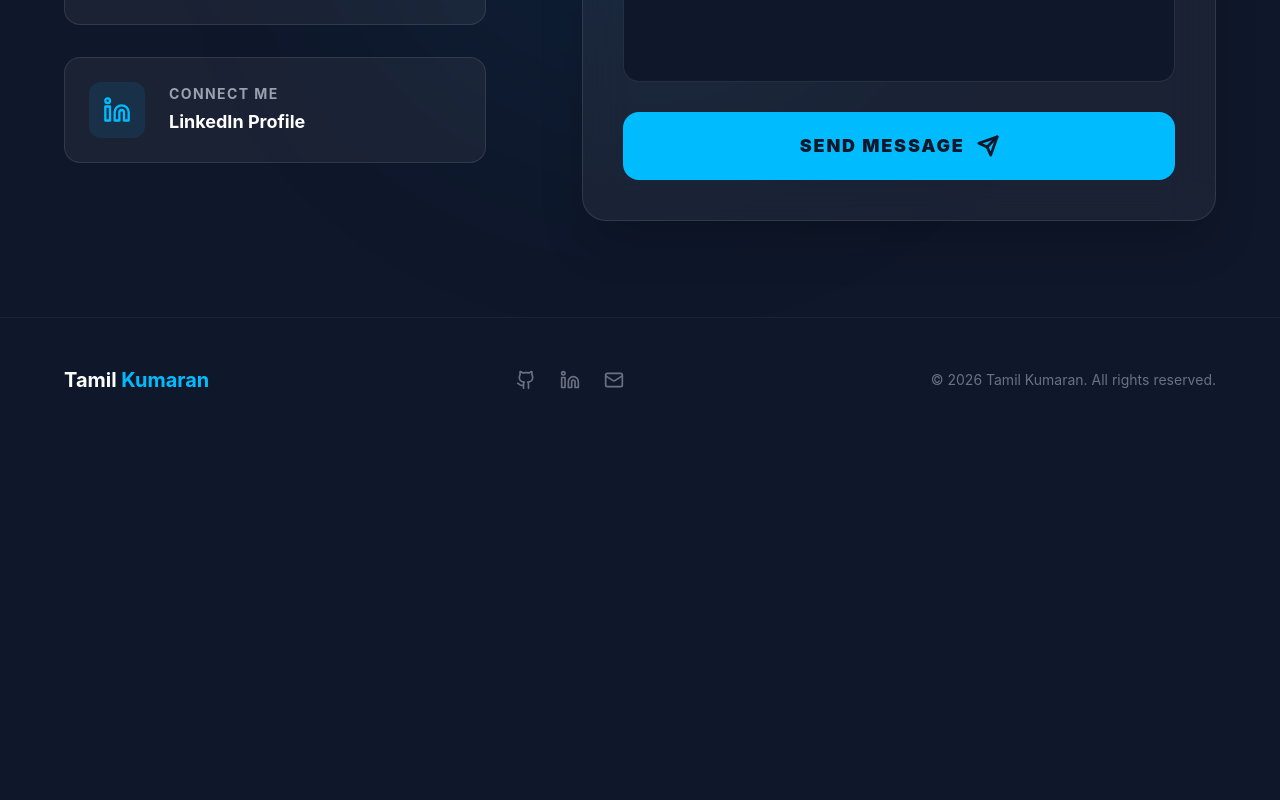
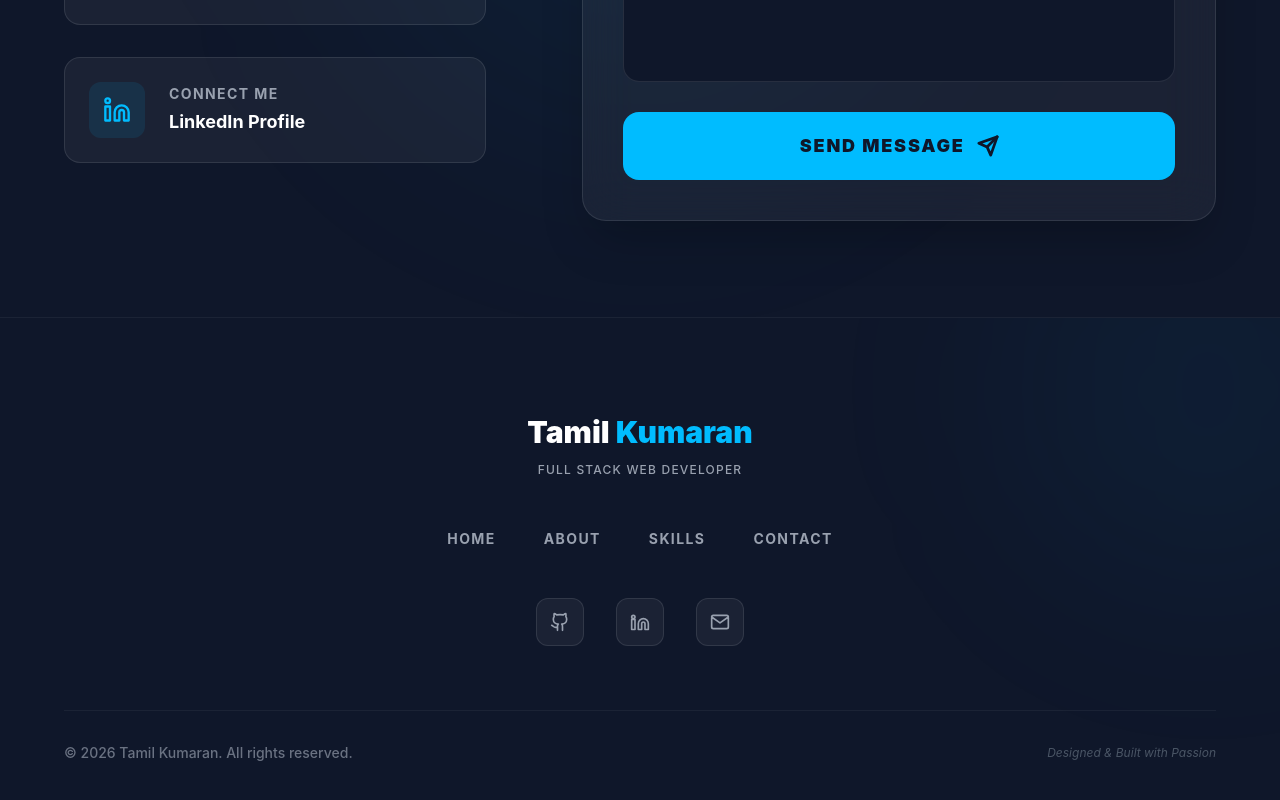
Before and after one commit to tamilkumaran050706-oss/FUTURE_FS_01, a React app: page / in a window 1280 px wide. Shown: the part 3809-4609 px from the top of the page. Before the commit the page ends 4251 px from the top, so only its background shows below. Built offline with nearby package versions, Linux system fonts and the light colour scheme; the HTML template or start-up script is replaced by a standard one.

Commit message:
Final premium Footer section implementation

```diff
--- a/src/components/Footer.jsx
+++ b/src/components/Footer.jsx
@@ -1,49 +1,105 @@
 import React from 'react';
+import { Link } from 'react-scroll';
 
 const Footer = () => {
   const currentYear = new Date().getFullYear();
 
+  const navLinks = [
+    { name: 'Home', to: 'hero' },
+    { name: 'About', to: 'about' },
+    { name: 'Skills', to: 'skills' },
+    { name: 'Contact', to: 'contact' },
+  ];
+
+  const socialLinks = [
+    {
+      name: 'GitHub',
+      href: 'https://github.com/tamilkumaran050706-oss',
+      icon: 'M15 22v-4a4.8 4.8 0 0 0-1-3.5c3 0 6-2 6-5.5.08-1.25-.27-2.48-1-3.5.28-1.15.28-2.35 0-3.5 0 0-1 0-3 1.5-2.64-.5-5.36-.5-8 0C6 2 5 2 5 2c-.3 1.15-.3 2.35 0 3.5A5.403 5.403 0 0 0 4 9c0 3.5 3 5.5 6 5.5-.39.49-.68 1.05-.85 1.65-.17.6-.22 1.23-.15 1.85v4M9 18c-4.51 2-5-2-7-2'
+    },
+    {
+      name: 'LinkedIn',
+      href: 'https://www.linkedin.com/in/tamil-kumaran-11181432a/',
+      icon: 'M16 8a6 6 0 0 1 6 6v7h-4v-7a2 2 0 0 0-2-2 2 2 0 0 0-2 2v7h-4v-7a6 6 0 0 1 6-6z M2 9h4v12H2z M4 4a2 2 0 1 1 0 4 2 2 0 0 1 0-4z'
+    },
+    {
+      name: 'Email',
+      href: 'mailto:tamil.kumaran050706@gmail.com',
+      icon: 'M4 4h16c1.1 0 2 .9 2 2v12c0 1.1-.9 2-2 2H4c-1.1 0-2-.9-2-2V6c0-1.1.9-2 2-2z M22 6l-10 7L2 6'
+    },
+  ];
+
   return (
-    <footer className="py-12 bg-[#0f172a] border-t border-white/5">
-      <div className="max-w-7xl mx-auto px-6 sm:px-12 lg:px-16">
-        <div className="flex flex-col md:flex-row items-center justify-between gap-8">
-          {/* Logo/Name */}
-          <div className="text-xl font-bold text-white">
-            Tamil <span className="text-sky-400">Kumaran</span>
+    <footer className="relative bg-[#0f172a] pt-24 pb-12 overflow-hidden border-t border-white/5">
+      {/* Background Decorative Element */}
+      <div className="absolute top-0 right-0 w-[400px] h-[400px] bg-sky-500/5 rounded-full blur-[100px] -mr-32 -mt-32 pointer-events-none"></div>
+
+      <div className="relative z-10 max-w-7xl mx-auto px-6 sm:px-12 lg:px-16">
+        <div className="flex flex-col items-center text-center">
+          {/* Branding */}
+          <div className="mb-12">
+            <h2 className="text-3xl font-black text-white mb-3">
+              Tamil <span className="text-sky-400">Kumaran</span>
+            </h2>
+            <p className="text-gray-400 font-medium tracking-widest uppercase text-xs">
+              Full Stack Web Developer
+            </p>
           </div>
 
-          {/* Social Icons */}
-          <div className="flex items-center gap-6">
-            <a
-              href="https://github.com/tamilkumaran050706-oss"
-              target="_blank"
-              rel="noreferrer"
-              className="text-gray-500 hover:text-white transition-colors duration-300"
-              aria-label="GitHub"
-            >
-              <svg xmlns="http://www.w3.org/2000/svg" width="20" height="20" viewBox="0 0 24 24" fill="none" stroke="currentColor" strokeWidth="2" strokeLinecap="round" strokeLinejoin="round"><path d="M15 22v-4a4.8 4.8 0 0 0-1-3.5c3 0 6-2 6-5.5.08-1.25-.27-2.48-1-3.5.28-1.15.28-2.35 0-3.5 0 0-1 0-3 1.5-2.64-.5-5.36-.5-8 0C6 2 5 2 5 2c-.3 1.15-.3 2.35 0 3.5A5.403 5.403 0 0 0 4 9c0 3.5 3 5.5 6 5.5-.39.49-.68 1.05-.85 1.65-.17.6-.22 1.23-.15 1.85v4" /><path d="M9 18c-4.51 2-5-2-7-2" /></svg>
-            </a>
-            <a
-              href="https://www.linkedin.com/in/tamil-kumaran-11181432a/"
-              target="_blank"
-              rel="noreferrer"
-              className="text-gray-500 hover:text-sky-400 transition-colors duration-300"
-              aria-label="LinkedIn"
-            >
-              <svg xmlns="http://www.w3.org/2000/svg" width="20" height="20" viewBox="0 0 24 24" fill="none" stroke="currentColor" strokeWidth="2" strokeLinecap="round" strokeLinejoin="round"><path d="M16 8a6 6 0 0 1 6 6v7h-4v-7a2 2 0 0 0-2-2 2 2 0 0 0-2 2v7h-4v-7a6 6 0 0 1 6-6z" /><rect width="4" height="12" x="2" y="9" /><circle cx="4" cy="4" r="2" /></svg>
-            </a>
-            <a
-              href="mailto:tamil.kumaran050706@gmail.com"
-              className="text-gray-500 hover:text-white transition-colors duration-300"
-              aria-label="Email"
-            >
-              <svg xmlns="http://www.w3.org/2000/svg" width="20" height="20" viewBox="0 0 24 24" fill="none" stroke="currentColor" strokeWidth="2" strokeLinecap="round" strokeLinejoin="round"><rect width="20" height="16" x="2" y="4" rx="2" /><path d="m22 7-8.97 5.7a1.94 1.94 0 0 1-2.06 0L2 7" /></svg>
-            </a>
+          {/* Navigation Links */}
+          <nav className="mb-12">
+            <ul className="flex flex-wrap justify-center gap-8 sm:gap-12">
+              {navLinks.map((link) => (
+                <li key={link.name}>
+                  <Link
+                    to={link.to}
+                    smooth={true}
+                    duration={500}
+                    offset={-80}
+                    className="text-gray-400 hover:text-sky-400 font-bold transition-all duration-300 cursor-pointer text-sm tracking-widest uppercase"
+                  >
+                    {link.name}
+                  </Link>
+                </li>
+              ))}
+            </ul>
+          </nav>
+
+          {/* Social Links */}
+          <div className="flex items-center gap-8 mb-16">
+            {socialLinks.map((social) => (
+              <a
+                key={social.name}
+                href={social.href}
+                target={social.name !== 'Email' ? "_blank" : undefined}
+                rel={social.name !== 'Email' ? "noreferrer" : undefined}
+                className="group w-12 h-12 flex items-center justify-center bg-white/5 border border-white/10 rounded-xl hover:bg-sky-400/10 hover:border-sky-400/30 transition-all duration-300"
+                aria-label={social.name}
+              >
+                <svg
+                  viewBox="0 0 24 24"
+                  className="w-5 h-5 fill-none stroke-current text-gray-400 group-hover:text-sky-400 transition-colors duration-300"
+                  strokeWidth="2"
+                  strokeLinecap="round"
+                  strokeLinejoin="round"
+                >
+                  <path d={social.icon} />
+                </svg>
+              </a>
+            ))}
           </div>
 
+          {/* Divider */}
+          <div className="w-full h-[1px] bg-white/5 mb-8"></div>
+
           {/* Copyright */}
-          <div className="text-gray-500 text-sm">
-            &copy; {currentYear} Tamil Kumaran. All rights reserved.
+          <div className="flex flex-col sm:flex-row items-center justify-between w-full gap-4">
+            <p className="text-gray-500 text-sm font-medium">
+              &copy; {currentYear} Tamil Kumaran. All rights reserved.
+            </p>
+            <p className="text-gray-600 text-xs italic">
+              Designed & Built with Passion
+            </p>
           </div>
         </div>
       </div>
```
